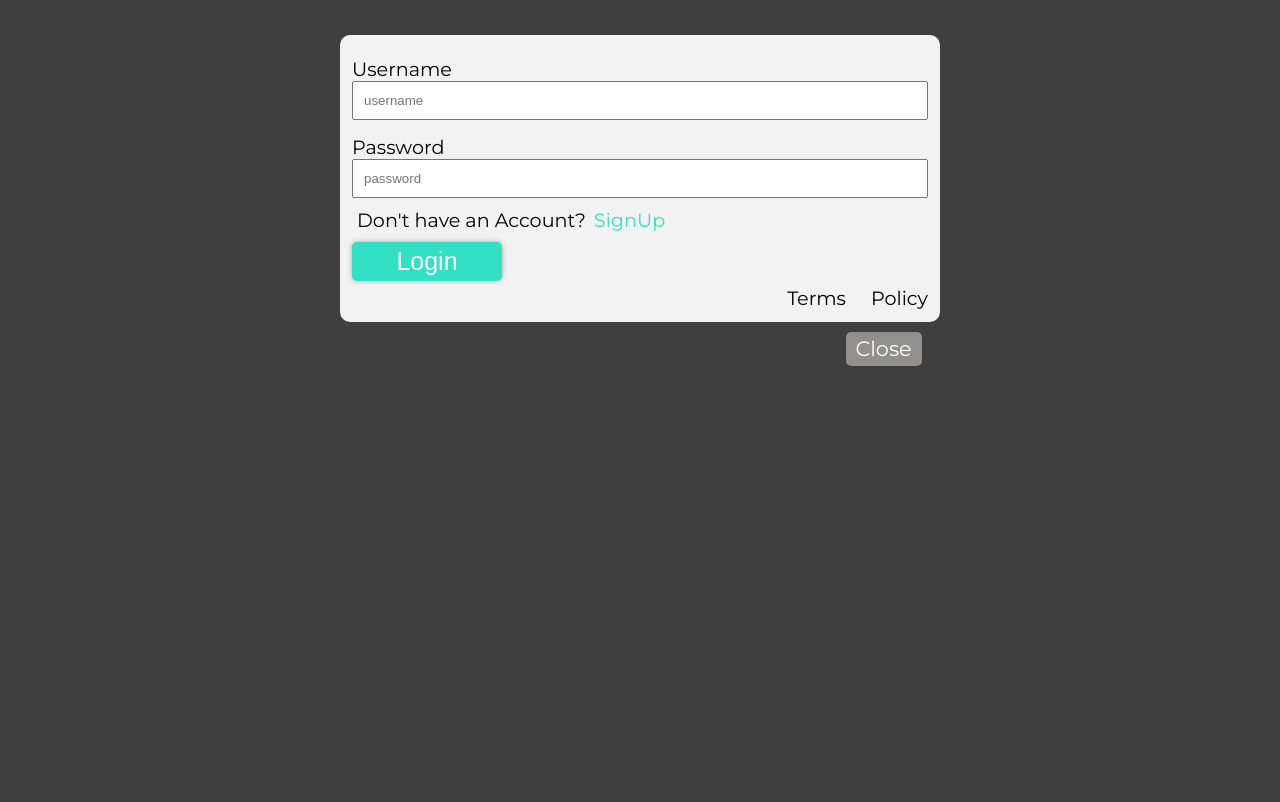
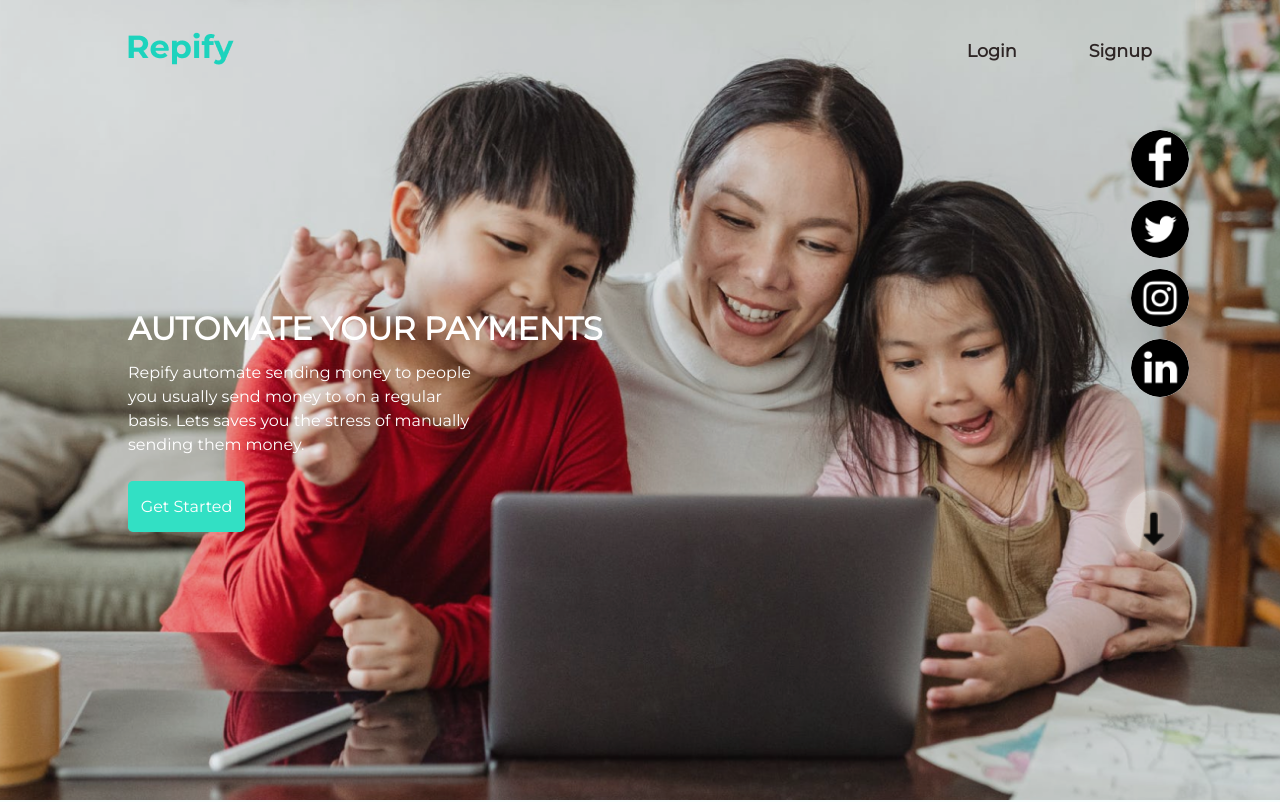
Before and after one commit to BuildForSDGCohort2/Team-038-Frontend, a React (Create React App) app: page /login in a window 1280 px wide. Shown: the top 802 px of the page. Built offline with nearby package versions, Linux system fonts and the light colour scheme; the HTML template or start-up script is replaced by a standard one.

Commit message:
Resolved the login and signup component route and fixed the settings components

```diff
--- a/src/App.js
+++ b/src/App.js
@@ -8,7 +8,6 @@ import {
 import "./App.css";
 import Home from "./Pages/Home/Home";
 import { Normal, Organisation } from "./Pages/Dashboard/Dashboard";
-import { Login, SignUp } from "./Components/Login-SignUp/Login-SignUp";
 import NotFound from "./Pages/NotFound/NotFound";
 import AboutServices from "./Pages/Help/AboutServices";
 
@@ -21,8 +20,8 @@ const App = () => {
           <Route path="/" exact component={Home} />
           <Route path="/dashboard/user"  component={Normal} />
           <Route path="/dashboard/organisation" exact component={Organisation} />
-          <Route path="/login" exact component={Login} />
-          <Route path="/register" exact component={SignUp} />
+          <Route path="/login" exact component={Home} />
+          <Route path="/register" exact component={Home} />
           <Route path="/about" exact component={AboutServices} />
           <Route path="/404" component={NotFound} />
           <Redirect to="/404" />
--- a/src/Components/Header/Header.js
+++ b/src/Components/Header/Header.js
@@ -15,8 +15,8 @@ const Header = ({ handleSignup, handleLogin }) => {
             <Link className="links" onClick={handleLogin} to="/login">
               Login
             </Link>
-            <Link className="links" onClick={handleSignup} to="/dashboard/user#/wallet">
-              Sign
+            <Link className="links" onClick={handleSignup} to="/register">
+              Signup
             </Link>
           </li>
         </ul>
--- a/src/Components/Login-SignUp/Login-SignUp.css
+++ b/src/Components/Login-SignUp/Login-SignUp.css
@@ -40,6 +40,8 @@ body {
   border-radius: 5px;
   box-shadow: 0 0 5px #a8a7a7;
   cursor: pointer;
+  text-decoration: none;
+  text-align: center;
 }
 
 .linkWrap {
--- a/src/Components/Login-SignUp/Login-SignUp.js
+++ b/src/Components/Login-SignUp/Login-SignUp.js
@@ -1,9 +1,8 @@
 import React from "react";
 import "./Login-SignUp.css";
-import { Link } from "react-router-dom";
+import { Link} from "react-router-dom";
 
 const Login = ({ close, handleSignup }) => {
-  // const showLogin = 'modal display-block';
   return (
     <div className="modal login">
       <form className="loginForm">
@@ -12,7 +11,7 @@ const Login = ({ close, handleSignup }) => {
         <label htmlFor="password">Password </label>
         <input type="password" name="password" placeholder="password" required/>
         <span className="linkWrap">Don't have an Account? <Link className="link" onClick={handleSignup} to="/register">SignUp</Link></span>
-        <button id="loginBtn" type="submit">Login</button>
+        <Link id="loginBtn" to="/dashboard/user#/wallet">Login</Link>
         <span className="policy">Terms Policy</span>
       </form>
       <Link className="btnClose" onClick={close} to="/" >Close</Link>
--- a/src/Pages/Settings/AccountStatement/AccountStatement.js
+++ b/src/Pages/Settings/AccountStatement/AccountStatement.js
@@ -16,17 +16,19 @@ class AccountStatement extends React.Component{
   }
 
   handleStartDateChange = (date) => {
-    //let sDate = date;
+    var sDate = date;
+    var conditions = true;
     this.setState({
-      startDate: date,
-      setStartDateFilter: !setStartDateFilter
+      startDate: sDate,
+      setStartDateFilter: conditions,
     });
   }
   handleEndDateChange = (date) => {
-    let eDate = date;
+    var eDate = date;
+    var conditions = true;
     this.setState({
       endDate: eDate,
-      setEndDateFilter: !setEndDateFilter
+      setEndDateFilter: conditions,
     });
   }
   customDate = ({onClick}) => (
@@ -40,7 +42,7 @@ class AccountStatement extends React.Component{
     return(
       <div>
         <h4>Account Settings</h4>
-          <p>You can only change your account number and account type</p>
+          <p>Get your account statement sent to your mail in few minutes.</p>
           <form className="setForm">
             <div>
               <h5>Filter</h5>
@@ -80,7 +82,7 @@ class AccountStatement extends React.Component{
             </div>
             <input id="stmtEmail" type="email" name="email" placeholder="Email" required/>
           </form>
-          <button className="setBtn">Save Changes</button>
+          <button className="setBtn">Submit</button>
       </div>
     );
   }
--- a/src/Pages/Settings/HelpSupport/HelpSupport.js
+++ b/src/Pages/Settings/HelpSupport/HelpSupport.js
@@ -37,7 +37,7 @@ const HelpSupport = () => {
             </div>
           </div>
         </form>
-        <button className="setBtn">Save Changes</button>
+        <button className="setBtn">Submit</button>
     </div>
   );
 };
```
